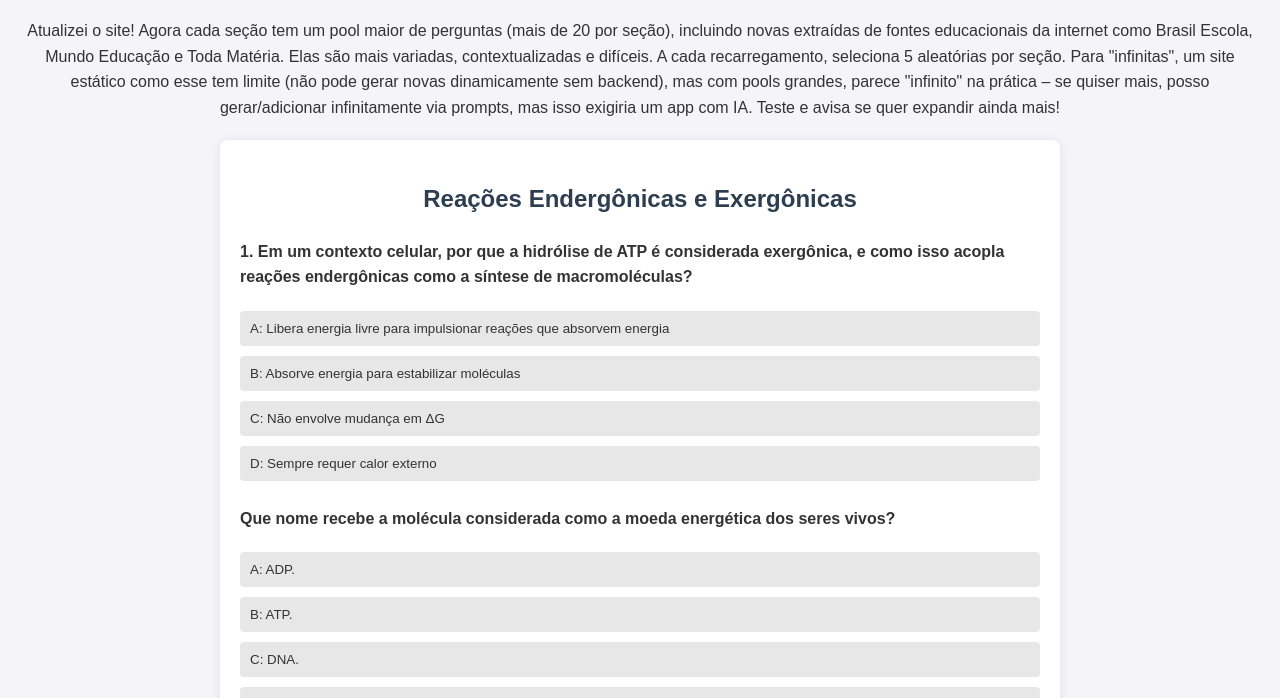
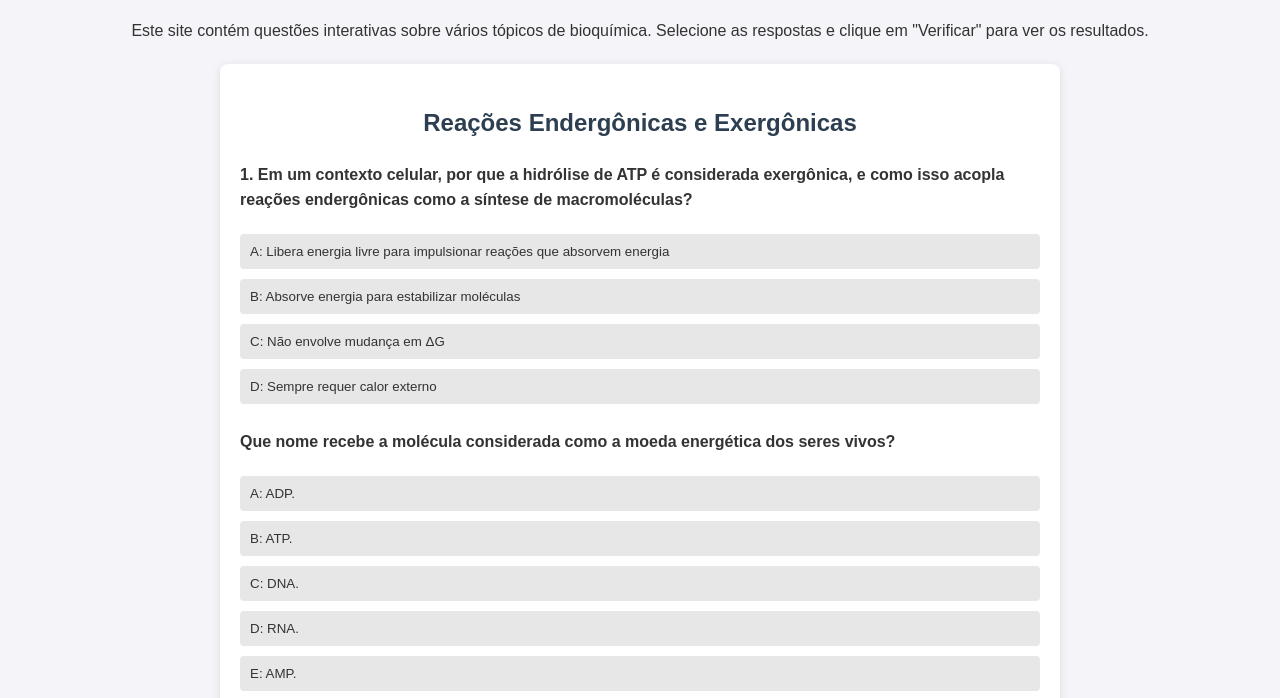
Before and after one commit to JvGoth/Teste2, a plain HTML site: page index.html in a window 1280 px wide. Shown: the part 96-794 px from the top of the page. Drawn offline with Linux system fonts and the light colour scheme.

Commit message:
Update index.html

```diff
--- a/index.html
+++ b/index.html
@@ -95,7 +95,7 @@
 </head>
 <body>
     <h1>Quiz Interativo de Bioquímica</h1>
-    <p style="text-align: center;">Atualizei o site! Agora cada seção tem um pool maior de perguntas (mais de 20 por seção), incluindo novas extraídas de fontes educacionais da internet como Brasil Escola, Mundo Educação e Toda Matéria. Elas são mais variadas, contextualizadas e difíceis. A cada recarregamento, seleciona 5 aleatórias por seção. Para "infinitas", um site estático como esse tem limite (não pode gerar novas dinamicamente sem backend), mas com pools grandes, parece "infinito" na prática – se quiser mais, posso gerar/adicionar infinitamente via prompts, mas isso exigiria um app com IA. Teste e avisa se quer expandir ainda mais!</p>
+    <p style="text-align: center;">Este site contém questões interativas sobre vários tópicos de bioquímica. Selecione as respostas e clique em "Verificar" para ver os resultados.</p>
 
     <!-- Seção 1: Reações Endergônicas e Exergônicas -->
     <div class="section" id="section1">
```
